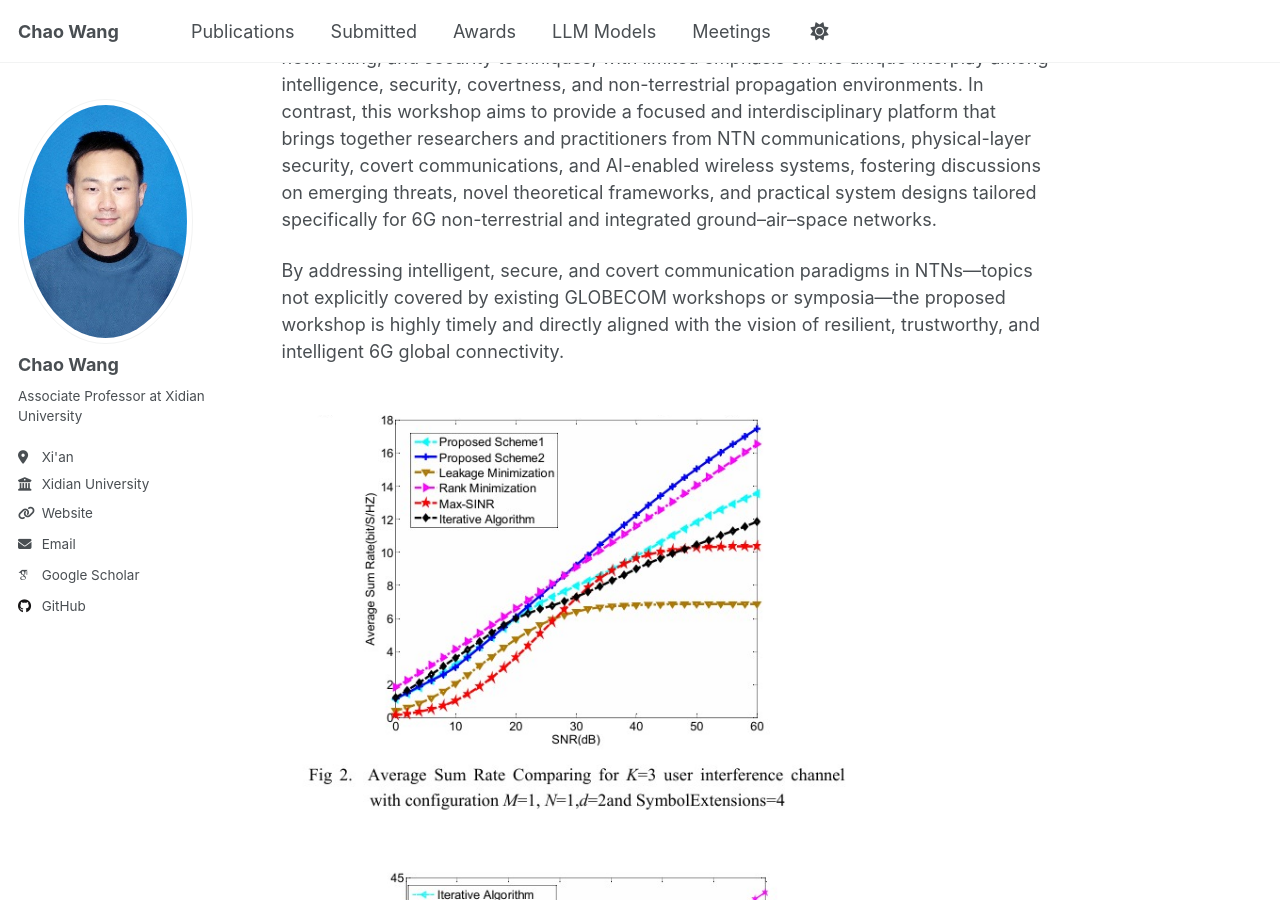
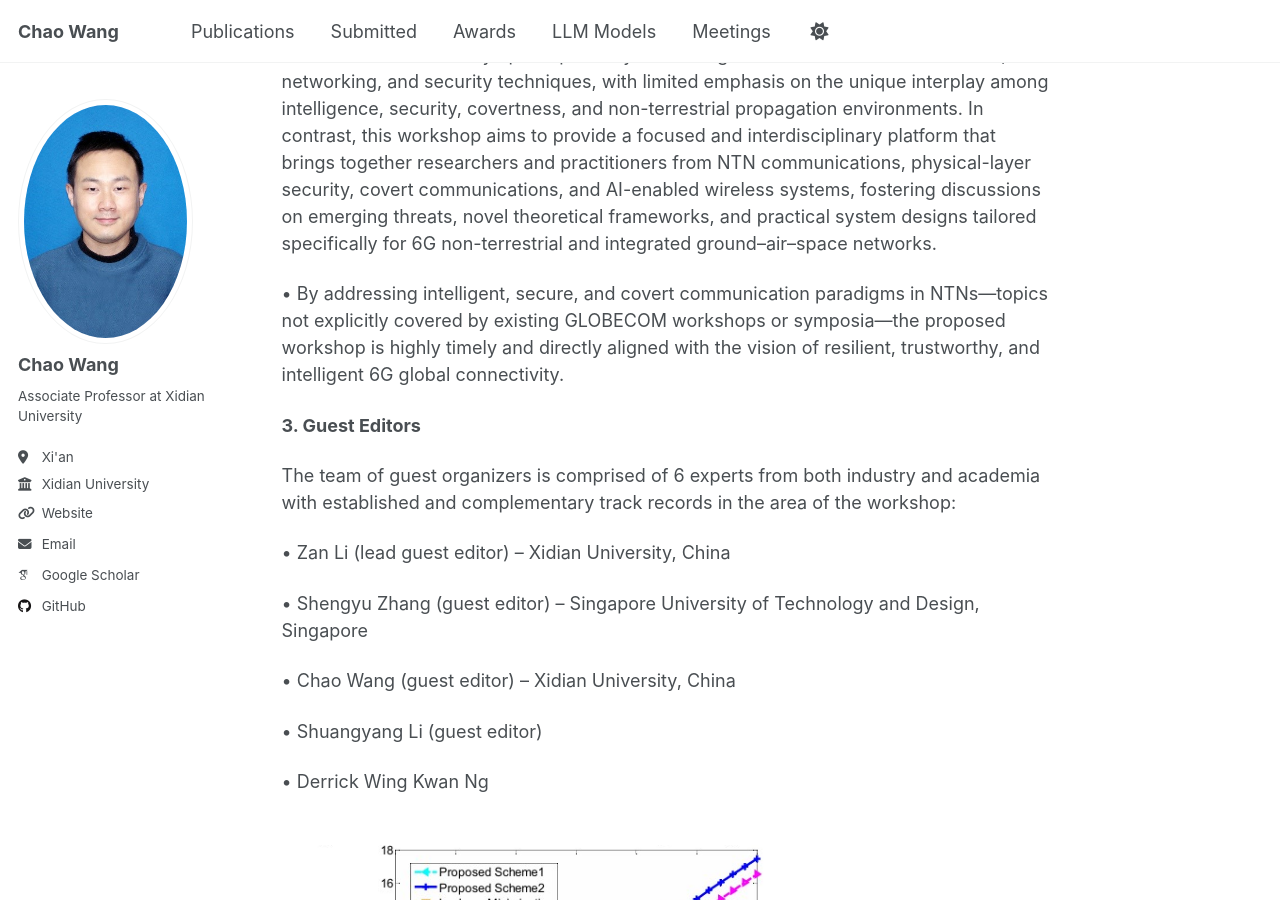
Before and after one commit to Drwangchao/Drwangchao.github.io, a Jekyll site: the page built from _meetings/m1.md, in a window 1280 px wide and 900 px high, scrolled down 970 px. Built offline with Jekyll 4.4.1, drawn with Linux system fonts in a browser that asks for light colours; some web fonts are replaced.

Commit message:
Update m1.md

```diff
--- a/_meetings/m1.md
+++ b/_meetings/m1.md
@@ -8,10 +8,12 @@ citation: 'Wang C, Deng K. Two novel iterative algorithms for interference align
 ---
 
 
-**1.	Title**:
+**1.	Title**
 
 **Intelligent and Secure Communications in Non-Terrestrial Networks**
-**2.	Background, Motivation, and Technical Scope of the Proposed Special Issue**:
+
+
+**2.	Background, Motivation, and Technical Scope of the Proposed Special Issue**
 
 The evolution toward 6G-enabled global connectivity is driving an unprecedented integration of non-terrestrial networks (NTNs) into future wireless infrastructures. While NTNs are essential for ubiquitous coverage, emergency response, and seamless connectivity, their broadcast nature, long propagation distances, highly dynamic topologies, and limited onboard resources introduce fundamentally new security, privacy, and reliability challenges that are not adequately addressed by existing terrestrial communication paradigms.
 
@@ -21,7 +23,28 @@ Recent advances in artificial intelligence, learning-based signal processing, se
 
 The main GLOBECOM symposia primarily focus on general wireless communications, networking, and security techniques, with limited emphasis on the unique interplay among intelligence, security, covertness, and non-terrestrial propagation environments. In contrast, this workshop aims to provide a focused and interdisciplinary platform that brings together researchers and practitioners from NTN communications, physical-layer security, covert communications, and AI-enabled wireless systems, fostering discussions on emerging threats, novel theoretical frameworks, and practical system designs tailored specifically for 6G non-terrestrial and integrated ground–air–space networks.
 
-By addressing intelligent, secure, and covert communication paradigms in NTNs—topics not explicitly covered by existing GLOBECOM workshops or symposia—the proposed workshop is highly timely and directly aligned with the vision of resilient, trustworthy, and intelligent 6G global connectivity.
+• By addressing intelligent, secure, and covert communication paradigms in NTNs—topics not explicitly covered by existing GLOBECOM workshops or symposia—the proposed workshop is highly timely and directly aligned with the vision of resilient, trustworthy, and intelligent 6G global connectivity.
+
+**3.	Guest Editors**
+
+The team of guest organizers is comprised of 6 experts from both industry and academia with established and complementary track records in the area of the workshop:
+
+
+•	Zan Li (lead guest editor) – Xidian University, China
+
+
+•	Shengyu Zhang (guest editor) – Singapore University of Technology and Design, Singapore
+
+
+•	Chao Wang (guest editor) – Xidian University, China
+
+
+•	Shuangyang Li (guest editor)
+
+
+•	Derrick Wing Kwan Ng
+
+
 
 
 
```
